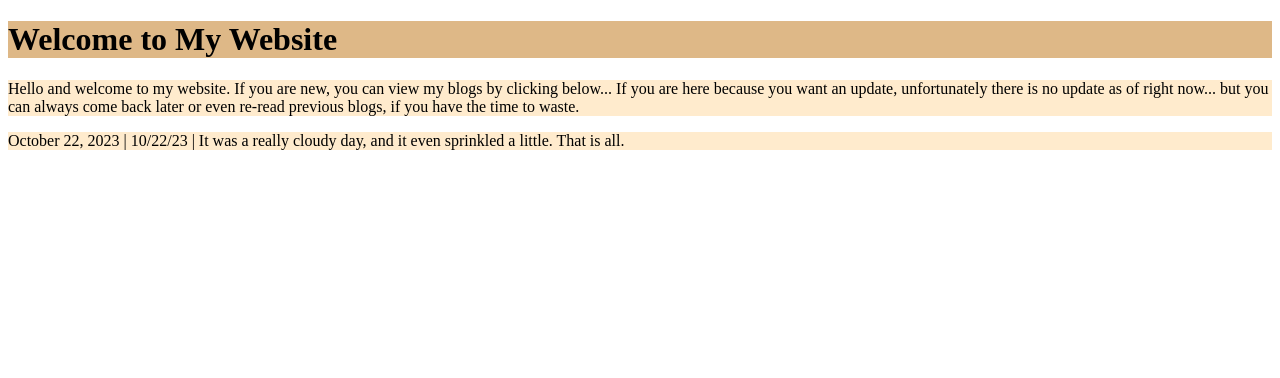
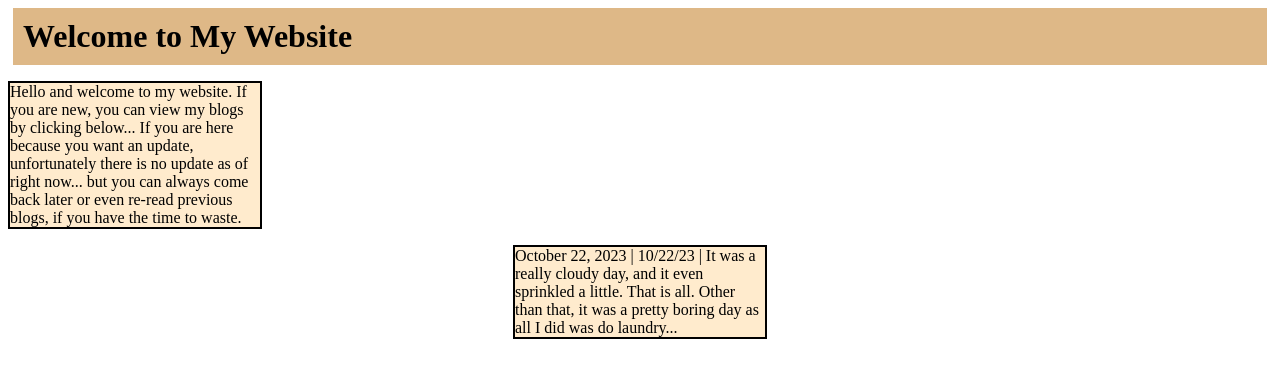
Before and after one commit to magalyrodriguez1/COMP001B.lectureactivity2, a plain HTML site: page index.html in a window 1280 px wide. Drawn offline with Linux system fonts and the light colour scheme.

Commit message:
changed css layout

```diff
--- a/index.html
+++ b/index.html
@@ -2,22 +2,25 @@
 <html lang="en">
   <head>
     <title>HTML and CSS</title>
-    <meta charset="UTF-8" />
-    <meta name="viewport" content="width=device-width, initial-scale=1.0" />
-    <link rel="stylesheet" href="main.css" />
+    <meta charset="UTF-8">
+    <meta name="viewport" content="width=device-width, initial-scale=1.0">
+    <link rel="stylesheet" href="main.css">
   </head>
+
   <body>
     <h1>Welcome to My Website</h1>
-    <p>
+    <p class="paragraph">
       Hello and welcome to my website. If you are new, you can view my blogs by
       clicking below... If you are here because you want an update,
       unfortunately there is no update as of right now... but you can always
       come back later or even re-read previous blogs, if you have the time to
       waste.
     </p>
-    <p>
+    <!--you can have more than one class by just having a space-->
+    <p class="paragraph secondp">
       October 22, 2023 | 10/22/23 | It was a really cloudy day, and it even
-      sprinkled a little. That is all.
+      sprinkled a little. That is all. Other than that, it was a pretty boring
+      day as all I did was do laundry...
     </p>
   </body>
 </html>
--- a/main.css
+++ b/main.css
@@ -1,7 +1,21 @@
 h1{
     background-color: burlywood;
+    padding: 10px;
+    margin: 5px;
 }
 
 p{
+    /*be sure to add solid or it will not add a border*/
+    border: 2px solid black;
     background-color: blanchedalmond;
 }
+
+.paragraph{
+    /*this creates a width so it does not stretch across the user's screen*/
+    width: 250px;
+}
+
+.secondp{
+    /*makes the text go in the middle*/
+    margin: 0 auto;
+}
```
Also changed, not shown: 1 other file.
